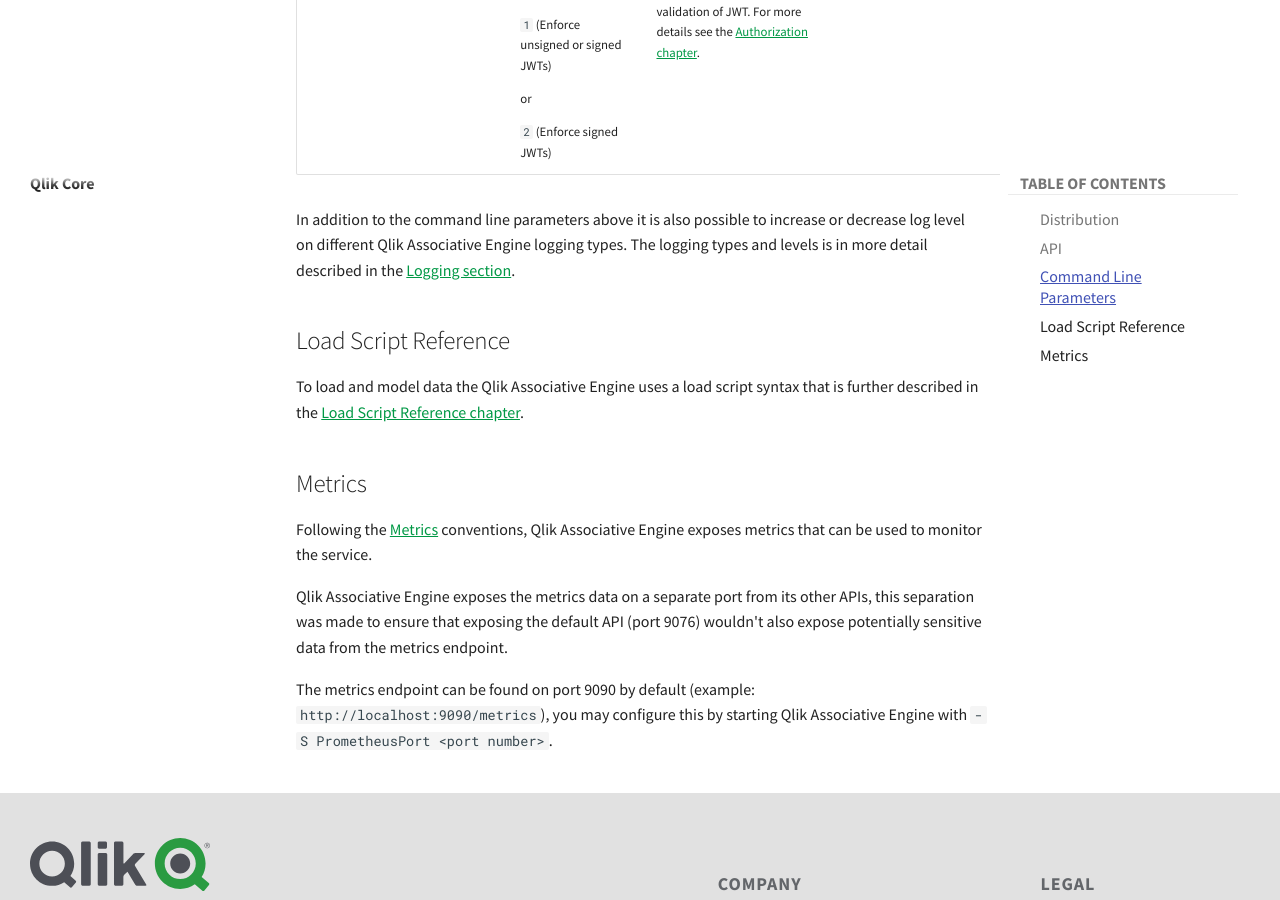
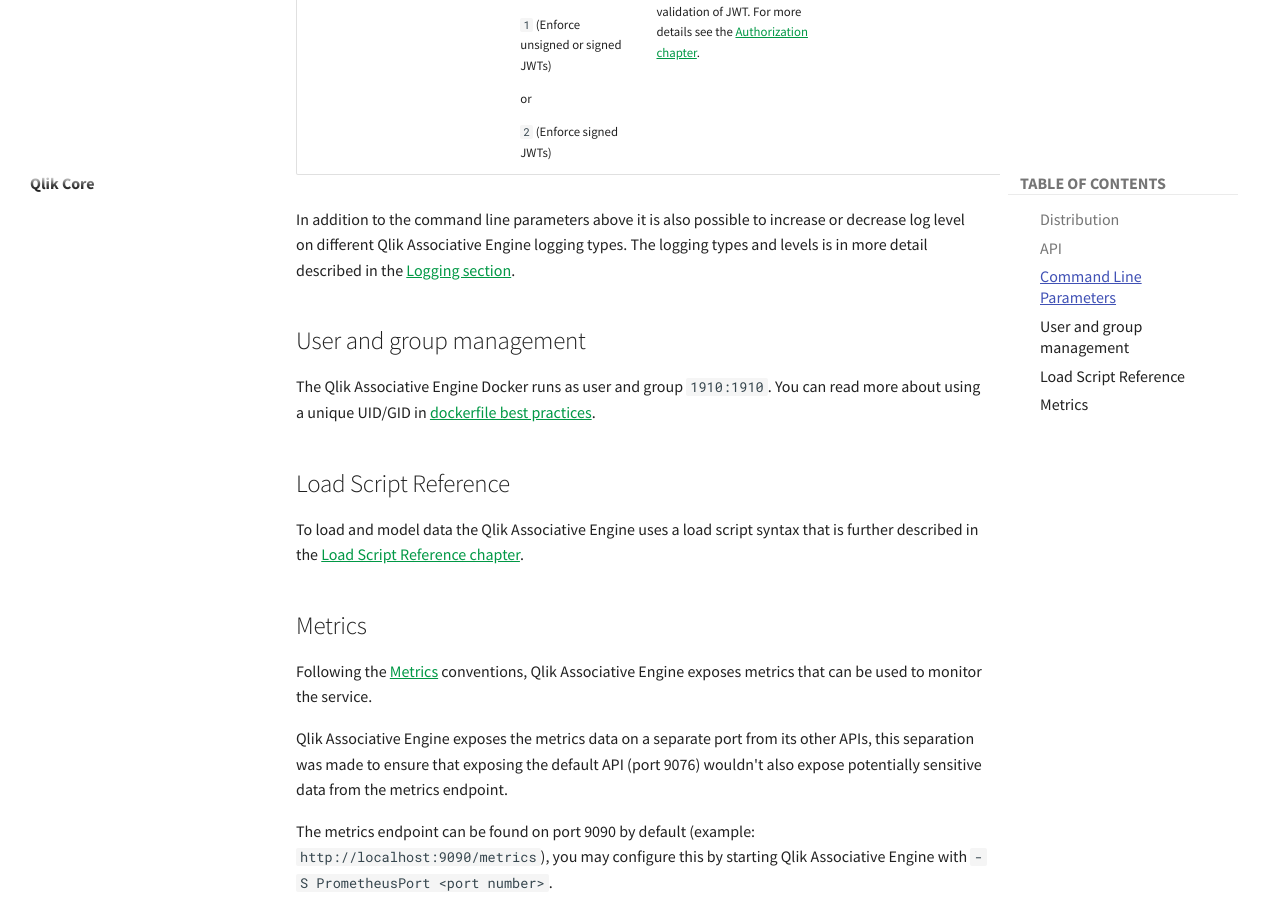
Before and after one commit to qlik-oss/core-website, an MkDocs documentation site: the page built from docs/services/qix-engine/introduction.md, in a window 1280 px wide and 900 px high, scrolled down 3628 px. Built offline with MkDocs 1.6.1 and Material for MkDocs 9.7.7, drawn with Linux system fonts in a browser that asks for light colours; nearby versions of some CDN libraries.

Commit message:
Adding info about engine user:group

```diff
--- a/docs/services/qix-engine/introduction.md
+++ b/docs/services/qix-engine/introduction.md
@@ -78,6 +78,11 @@
 it is also possible to increase or decrease log level on different Qlik Associative Engine logging types.
 The logging types and levels is in more detail described in the [Logging section](./logging.md).
 
+## User and group management
+
+The Qlik Associative Engine Docker runs as user and group `1910:1910`. You can read more about using a unique UID/GID
+in [dockerfile best practices](https://docs.docker.com/develop/develop-images/dockerfile_best-practices/#user).
+
 ## Load Script Reference
 
 To load and model data the Qlik Associative Engine uses a load script syntax
```
